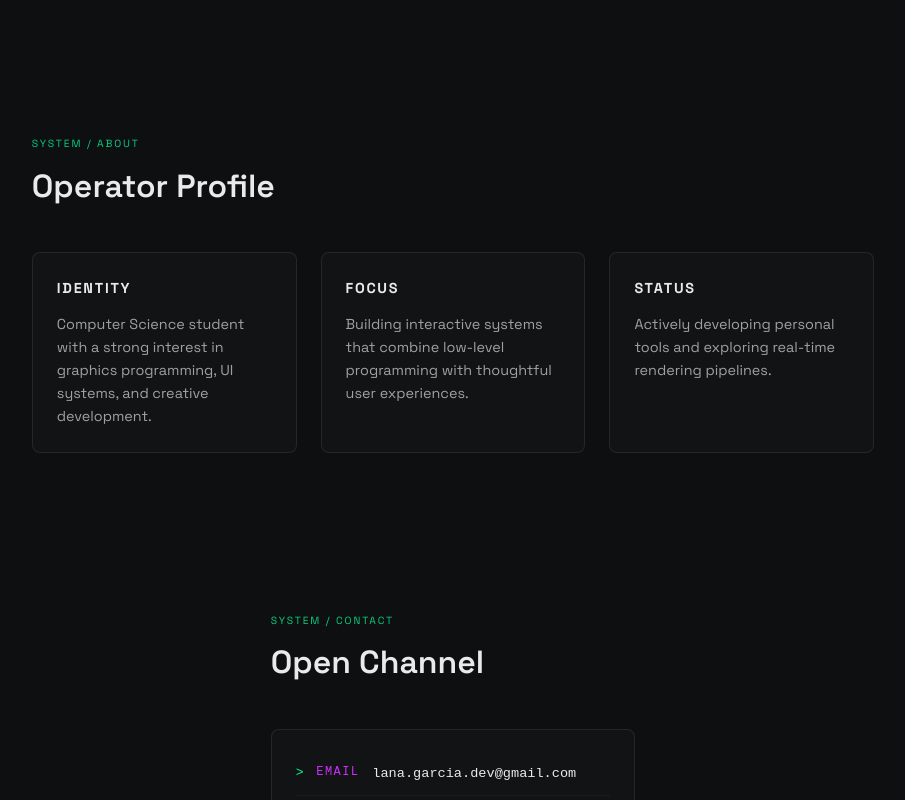
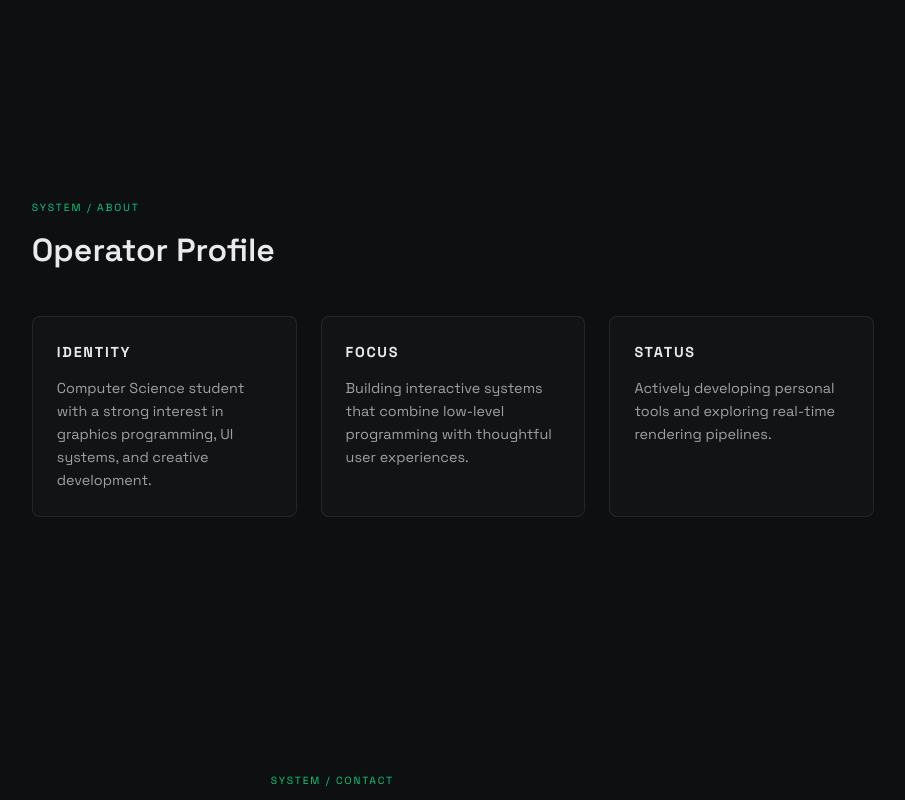
Before and after one commit to Lana-Cambeses/Portfolio, a React (Vite) app in the folder portfolio/: page / in a window 1280 px wide. Shown: the part 1260-2060 px from the top of the page, without its empty margins (187-1092 px from the left). Built offline with nearby package versions, Linux system fonts and the light colour scheme.

Commit message:
wire navbar scroll navigation

```diff
--- a/portfolio/src/components/Navbar.jsx
+++ b/portfolio/src/components/Navbar.jsx
@@ -7,11 +7,12 @@ function Navbar() {
         </div>
 
         <ul className="navbar-links">
-          <li>Home</li>
-          <li>Projects</li>
-          <li>About</li>
-          <li>Contact</li>
+            <li><a href="#home">Home</a></li>
+            <li><a href="#projects">Projects</a></li>
+            <li><a href="#about">About</a></li>
+            <li><a href="#contact">Contact</a></li>
         </ul>
+
       </div>
     </nav>
   )
--- a/portfolio/src/index.css
+++ b/portfolio/src/index.css
@@ -22,6 +22,15 @@ body {
   font-family: "Space Grotesk", system-ui, -apple-system, BlinkMacSystemFont, sans-serif;
   line-height: 1.6;
 }
+
+html {
+  scroll-behavior: smooth;
+}
+
+section {
+  scroll-margin-top: 120px;
+}
+
 
 /* ===== Navbar (floating / sticky) ===== */
 .navbar {
@@ -79,6 +88,16 @@ body {
 .navbar-links li:hover {
   color: var(--accent);
 }
+
+.navbar-links a {
+  color: inherit;
+  text-decoration: none;
+}
+
+.navbar-links a:hover {
+  color: var(--accent);
+}
+
 
 /* ===== Home / Hero ===== */
 .home {
@@ -350,7 +369,7 @@ body {
 /* ===== About Section ===== */
 .about {
   max-width: 1100px;
-  margin: 6rem auto 4rem;
+  margin: 10rem auto 4rem;
   padding: 0 2rem;
 }
 
@@ -398,7 +417,7 @@ body {
 
 /* ===== Contact Console ===== */
 .contact {
-  margin-top: 6rem;
+  margin-top: 12rem;
 }
 
 .contact-console {
--- a/portfolio/src/pages/Home.jsx
+++ b/portfolio/src/pages/Home.jsx
@@ -39,7 +39,7 @@ function Home() {
 
   return (
     <main className="home">
-        <section className="hero">
+        <section className="hero" id="home">
             <div className="hero-inner">
                 <h1 className="hero-title glitch">
                     <span aria-hidden="true">Hi, I’m Lana.</span>
@@ -59,7 +59,7 @@ function Home() {
         </section>
 
 
-      <section className="projects">
+      <section className="projects" id="projects">
         <div className="projects-header">
           <span className="projects-label">SYSTEM / PROJECTS</span>
           <h2>Selected Work</h2>
```
